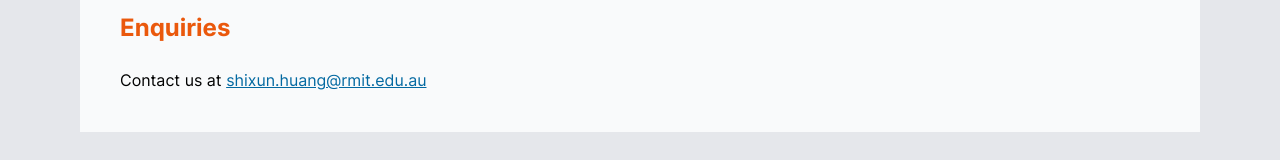
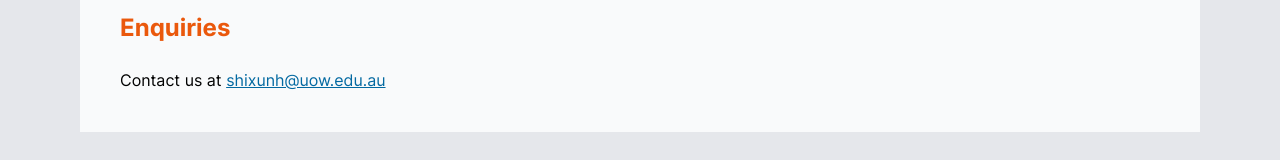
Before and after one commit to visatlas/adc2023, a Next.js app: page /encore-track in a window 1280 px wide. Shown: the part 915-1075 px from the top of the page. Built offline with nearby package versions, Linux system fonts and the light colour scheme.

Commit message:
Update contact

```diff
--- a/src/pages/encore-track.tsx
+++ b/src/pages/encore-track.tsx
@@ -20,7 +20,7 @@ export default function EncoreTrack() {
         <p>Submissions is <strong>continuous</strong> until 1 Sep, 2023.</p>
         <p>Notification: within 14 days post-submission.</p>
         <h3 className="font-bold text-2xl text-orange-600 mt-10 mb-6">Enquiries</h3>
-        <p>Contact us at <a className="underline text-sky-700" href="mailto:shixun.huang@rmit.edu.au" target="_blank" rel="noreferrer">shixun.huang@rmit.edu.au</a></p>
+        <p>Contact us at <a className="underline text-sky-700" href="mailto:shixunh@uow.edu.au" target="_blank" rel="noreferrer">shixunh@uow.edu.au</a></p>
       </article>
     </div>
   </Layout>);
```
